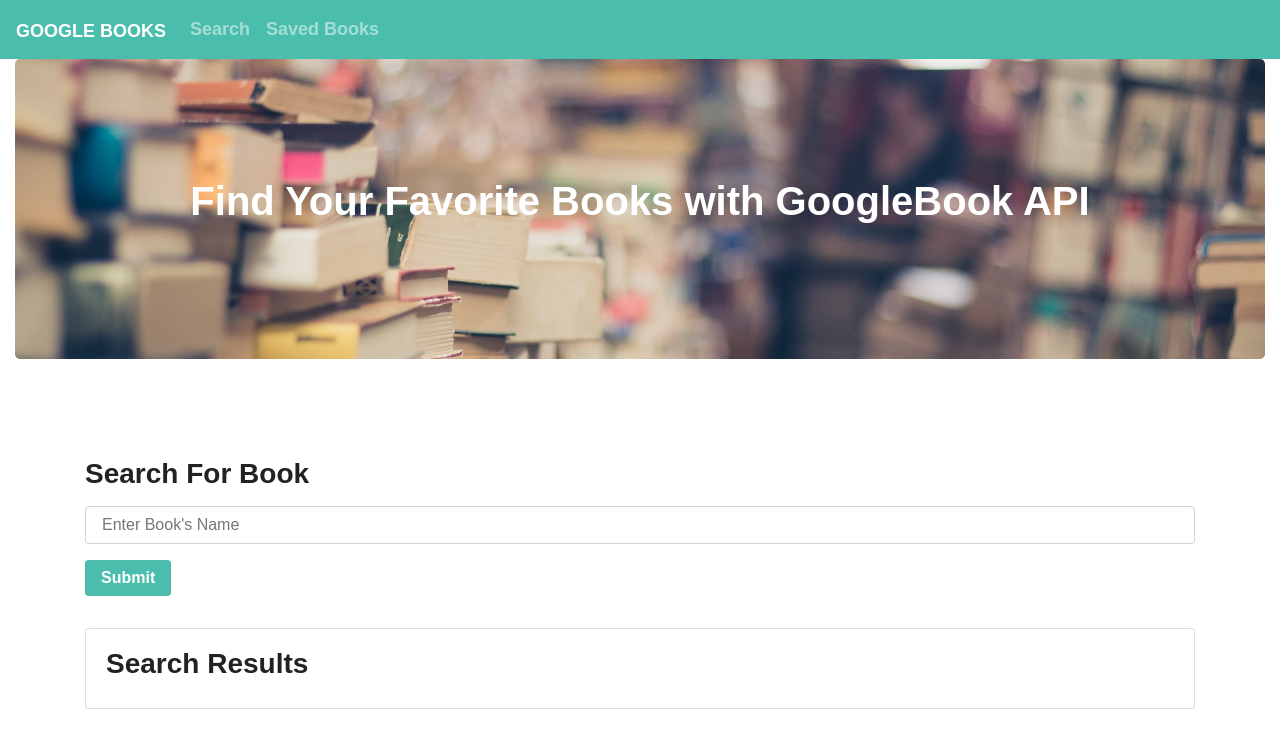
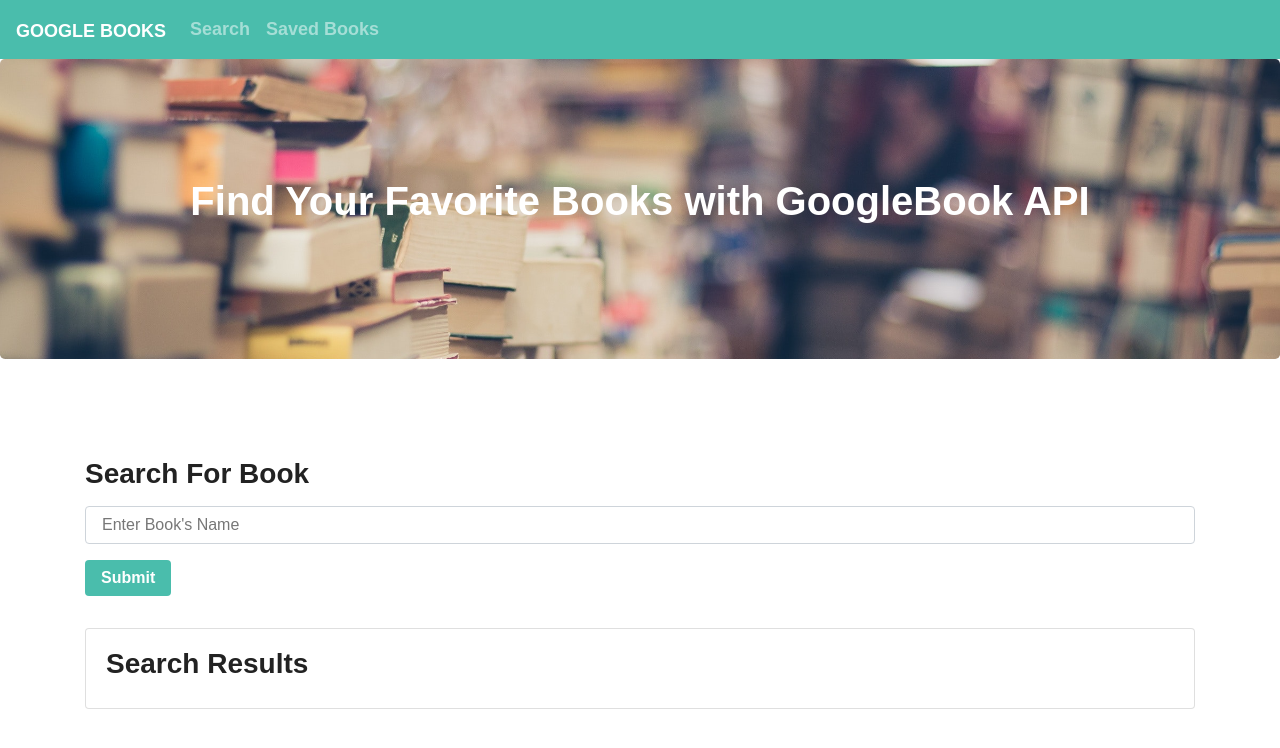
Before and after one commit to sewon-park/googlebooks, a React (Create React App) app in the folder client/: page / in a window 1280 px wide. Shown: the top 748 px of the page. Built offline with nearby package versions, Linux system fonts and the light colour scheme; a web font is replaced by a local one.

Commit message:
fixed margin next to book picture

```diff
--- a/client/src/components/SavedResult/index.js
+++ b/client/src/components/SavedResult/index.js
@@ -6,7 +6,7 @@ import "./style.css";
 
 
 const SavedResult = props => {
-  return (props.books.length === 0) ? (
+  return (props.savedBooks.length === 0) ? (
       <div className="card">
           <div className="card-body player">
               <div className="article">
--- a/client/src/pages/SearchBooks.js
+++ b/client/src/pages/SearchBooks.js
@@ -71,7 +71,7 @@ class SearchBooks extends Component {
     }
     render() {
         return (
-            <Container fluid>
+            <div>
                 <Jumbotron>
                     <h1 className="text-white">Find Your Favorite Books with GoogleBook API</h1>
                 </Jumbotron>
@@ -92,7 +92,7 @@ class SearchBooks extends Component {
                 <Container>
                     <SearchResult books={this.state.books} handleSavedButton={this.handleSavedButton} />
                 </Container>
-            </Container>
+            </div>
         )
     }
 
```
